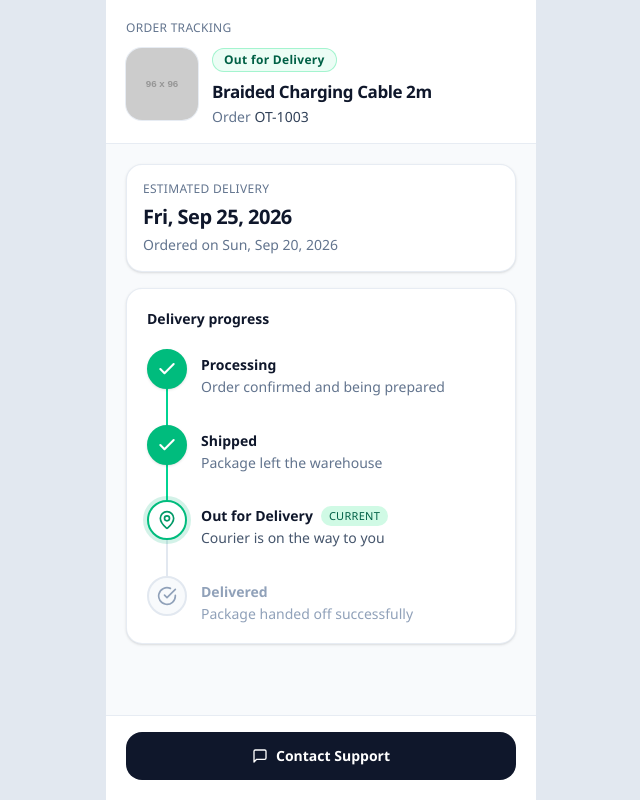
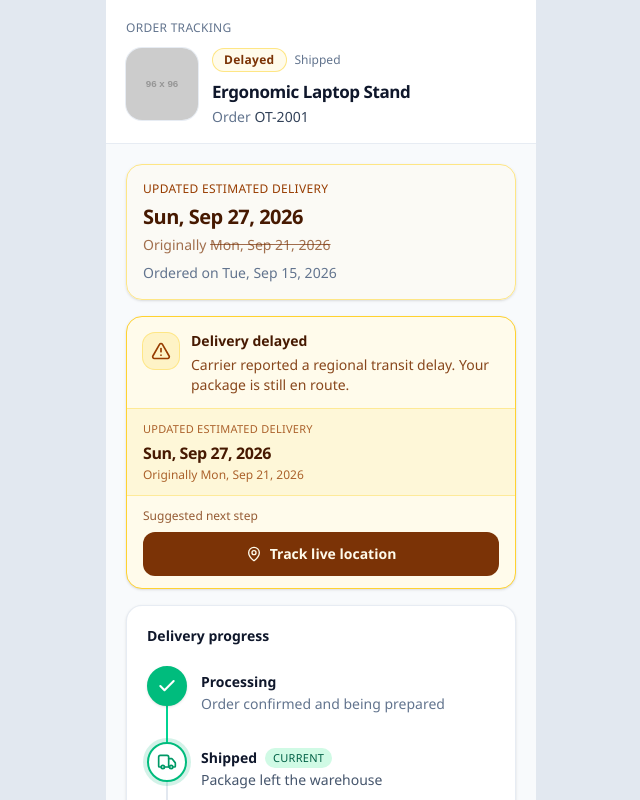
Before and after one commit to muddasirfaiyaj66/order-tracking-screen, a React (Vite) app: page / in a window 1280 px wide. Shown: the top 800 px of the page, without its empty margins (319-959 px from the left). Built offline with nearby package versions, Linux system fonts and the light colour scheme.

Commit message:
implement delayed order banner with revised ETA and next step

```diff
--- a/src/App.tsx
+++ b/src/App.tsx
@@ -1,12 +1,12 @@
 import { OrderTrackingErrorState } from './components/OrderTrackingErrorState'
 import { OrderTrackingScreen } from './components/OrderTrackingScreen'
 import { OrderTrackingSkeleton } from './components/OrderTrackingSkeleton'
-import { mockOrder } from './data/mockOrders'
+import { delayedMockOrder } from './data/mockOrders'
 import { useOrderTracking } from './hooks/useOrderTracking'
 
 function App() {
   const { status, order, errorMessage, reload } = useOrderTracking(
-    mockOrder.orderId,
+    delayedMockOrder.orderId,
   )
 
   if (status === 'loading') {
@@ -17,7 +17,7 @@ function App() {
     return (
       <OrderTrackingErrorState
         variant="error"
-        orderId={mockOrder.orderId}
+        orderId={delayedMockOrder.orderId}
         message={errorMessage ?? undefined}
         onRetry={reload}
       />
@@ -28,7 +28,7 @@ function App() {
     return (
       <OrderTrackingErrorState
         variant="empty"
-        orderId={mockOrder.orderId}
+        orderId={delayedMockOrder.orderId}
         message={errorMessage ?? undefined}
         onRetry={reload}
       />
--- /dev/null
+++ b/src/components/DelayedOrderBanner.tsx
@@ -0,0 +1,126 @@
+import type { DelayedNextStep, Order } from '../types/order'
+import { ContactSupportButton } from './ContactSupportButton'
+
+function formatDate(isoDate: string) {
+  return new Intl.DateTimeFormat(undefined, {
+    weekday: 'short',
+    month: 'short',
+    day: 'numeric',
+    year: 'numeric',
+  }).format(new Date(`${isoDate}T12:00:00`))
+}
+
+function WarningIcon({ className }: { className?: string }) {
+  return (
+    <svg
+      viewBox="0 0 24 24"
+      fill="none"
+      stroke="currentColor"
+      strokeWidth="2"
+      strokeLinecap="round"
+      strokeLinejoin="round"
+      className={className}
+      aria-hidden="true"
+    >
+      <path d="m21.73 18-8-14a2 2 0 0 0-3.48 0l-8 14A2 2 0 0 0 4 21h16a2 2 0 0 0 1.73-3" />
+      <path d="M12 9v4" />
+      <path d="M12 17h.01" />
+    </svg>
+  )
+}
+
+function MapPinIcon({ className }: { className?: string }) {
+  return (
+    <svg
+      viewBox="0 0 24 24"
+      fill="none"
+      stroke="currentColor"
+      strokeWidth="2"
+      strokeLinecap="round"
+      strokeLinejoin="round"
+      className={className}
+      aria-hidden="true"
+    >
+      <path d="M20 10c0 4.993-5.539 10.193-7.399 11.799a1 1 0 0 1-1.202 0C9.539 20.193 4 14.993 4 10a8 8 0 0 1 16 0" />
+      <circle cx="12" cy="10" r="3" />
+    </svg>
+  )
+}
+
+function resolveNextStep(order: Order): DelayedNextStep {
+  if (order.suggestedNextStep) return order.suggestedNextStep
+  if (order.status === 'Shipped' || order.status === 'Out for Delivery') {
+    return 'track_live_location'
+  }
+  return 'contact_support'
+}
+
+interface DelayedOrderBannerProps {
+  order: Order
+  onTrackLiveLocation?: () => void
+}
+
+export function DelayedOrderBanner({
+  order,
+  onTrackLiveLocation,
+}: DelayedOrderBannerProps) {
+  if (!order.isDelayed) return null
+
+  const originalDate =
+    order.originalEstimatedDeliveryDate ?? order.estimatedDeliveryDate
+  const updatedDate = order.estimatedDeliveryDate
+  const nextStep = resolveNextStep(order)
+  const reason =
+    order.delayReason ??
+    'Your package is running behind the original delivery window.'
+
+  return (
+    <section
+      className="overflow-hidden rounded-2xl border border-amber-300 bg-amber-50 shadow-sm"
+      role="status"
+      aria-label="Order delayed"
+    >
+      <div className="flex gap-3 px-4 py-3.5">
+        <div className="mt-0.5 flex size-9 shrink-0 items-center justify-center rounded-xl bg-amber-100 text-amber-800 ring-1 ring-amber-200">
+          <WarningIcon className="size-5" />
+        </div>
+        <div className="min-w-0 flex-1">
+          <p className="text-sm font-semibold text-amber-950">
+            Delivery delayed
+          </p>
+          <p className="mt-1 text-sm leading-snug text-amber-900/90">{reason}</p>
+        </div>
+      </div>
+
+      <div className="border-t border-amber-200/80 bg-amber-100/50 px-4 py-3">
+        <p className="text-[11px] font-medium tracking-wide text-amber-800/80 uppercase">
+          Updated estimated delivery
+        </p>
+        <p className="mt-1 text-base font-semibold tracking-tight text-amber-950">
+          {formatDate(updatedDate)}
+        </p>
+        <p className="mt-0.5 text-xs text-amber-800/80">
+          Originally {formatDate(originalDate)}
+        </p>
+      </div>
+
+      <div className="border-t border-amber-200/80 px-4 py-3">
+        <p className="mb-2 text-xs font-medium text-amber-900/80">
+          Suggested next step
+        </p>
+        {nextStep === 'track_live_location' ? (
+          <button
+            type="button"
+            onClick={onTrackLiveLocation}
+            className="flex w-full items-center justify-center gap-2 rounded-xl bg-amber-900 px-4 py-3 text-sm font-semibold text-amber-50 transition hover:bg-amber-950 active:scale-[0.99] focus-visible:outline-2 focus-visible:outline-offset-2 focus-visible:outline-amber-900"
+          >
+            <MapPinIcon className="size-4" />
+            Track live location
+          </button>
+        ) : (
+          <ContactSupportButton orderId={order.orderId} />
+        )}
+      </div>
+    </section>
+  )
+}
--- a/src/components/OrderTrackingScreen.tsx
+++ b/src/components/OrderTrackingScreen.tsx
@@ -1,5 +1,6 @@
 import type { Order } from '../types/order'
 import { ContactSupportButton } from './ContactSupportButton'
+import { DelayedOrderBanner } from './DelayedOrderBanner'
 import { OrderProgressStepper } from './OrderProgressStepper'
 import { StatusBadge } from './StatusBadge'
 import { TrackingScreenFrame } from './TrackingScreenFrame'
@@ -18,6 +19,9 @@ interface OrderTrackingScreenProps {
 }
 
 export function OrderTrackingScreen({ order }: OrderTrackingScreenProps) {
+  const showUpdatedEta =
+    order.isDelayed && Boolean(order.originalEstimatedDeliveryDate)
+
   return (
     <TrackingScreenFrame>
       <header className="border-b border-slate-200/80 bg-white px-5 pt-5 pb-4">
@@ -33,6 +37,11 @@ export function OrderTrackingScreen({ order }: OrderTrackingScreenProps) {
           <div className="min-w-0 flex-1">
             <div className="flex flex-wrap items-center gap-2">
               <StatusBadge status={order.status} isDelayed={order.isDelayed} />
+              {order.isDelayed && (
+                <span className="text-xs font-medium text-slate-500">
+                  {order.status}
+                </span>
+              )}
             </div>
             <h1 className="mt-2 text-[17px] leading-snug font-semibold tracking-tight text-slate-900">
               {order.productName}
@@ -45,30 +54,59 @@ export function OrderTrackingScreen({ order }: OrderTrackingScreenProps) {
       </header>
 
       <main className="flex flex-1 flex-col gap-4 px-5 py-5">
-        <section className="rounded-2xl border border-slate-200/80 bg-white px-4 py-4 shadow-sm">
-          <p className="text-xs font-medium tracking-wide text-slate-500 uppercase">
-            Estimated delivery
+        <section
+          className={`rounded-2xl border px-4 py-4 shadow-sm ${
+            order.isDelayed
+              ? 'border-amber-200 bg-amber-50/40'
+              : 'border-slate-200/80 bg-white'
+          }`}
+        >
+          <p
+            className={`text-xs font-medium tracking-wide uppercase ${
+              order.isDelayed ? 'text-amber-800' : 'text-slate-500'
+            }`}
+          >
+            {order.isDelayed ? 'Updated estimated delivery' : 'Estimated delivery'}
           </p>
-          <p className="mt-1.5 text-xl font-semibold tracking-tight text-slate-900">
+          <p
+            className={`mt-1.5 text-xl font-semibold tracking-tight ${
+              order.isDelayed ? 'text-amber-950' : 'text-slate-900'
+            }`}
+          >
             {formatDate(order.estimatedDeliveryDate)}
           </p>
-          <p className="mt-1 text-sm text-slate-500">
-            Ordered on {formatDate(order.orderDate)}
-          </p>
+          {showUpdatedEta ? (
+            <p className="mt-1 text-sm text-amber-900/70">
+              Originally{' '}
+              <span className="line-through">
+                {formatDate(order.originalEstimatedDeliveryDate!)}
+              </span>
+            </p>
+          ) : (
+            <p className="mt-1 text-sm text-slate-500">
+              Ordered on {formatDate(order.orderDate)}
+            </p>
+          )}
+          {order.isDelayed && (
+            <p className="mt-2 text-sm text-slate-500">
+              Ordered on {formatDate(order.orderDate)}
+            </p>
+          )}
         </section>
 
-        {(order.isDelayed ||
-          order.isDeliveredButNotReceived ||
-          order.isTrackingUnavailable) && (
+        {order.isDelayed && (
+          <DelayedOrderBanner
+            order={order}
+            onTrackLiveLocation={() => {
+              window.alert(
+                `Live location for ${order.orderId} would open here.`,
+              )
+            }}
+          />
+        )}
+
+        {(order.isDeliveredButNotReceived || order.isTrackingUnavailable) && (
           <div className="space-y-2">
-            {order.isDelayed && (
-              <p
-                className="rounded-2xl border border-amber-200 bg-amber-50 px-3.5 py-3 text-sm leading-snug text-amber-950"
-                role="status"
-              >
-                This order is delayed past the estimated delivery date.
-              </p>
-            )}
             {order.isDeliveredButNotReceived && (
               <p
                 className="rounded-2xl border border-rose-200 bg-rose-50 px-3.5 py-3 text-sm leading-snug text-rose-950"
--- a/src/data/mockOrders.ts
+++ b/src/data/mockOrders.ts
@@ -54,9 +54,14 @@ export const mockOrders: Order[] = [
     productName: 'Ergonomic Laptop Stand',
     productImage: 'https://placehold.co/96x96/fef3c7/92400e?text=Stand',
     status: 'Shipped',
-    estimatedDeliveryDate: '2026-09-21',
+    /** Revised ETA after delay */
+    estimatedDeliveryDate: '2026-09-27',
+    originalEstimatedDeliveryDate: '2026-09-21',
     orderDate: '2026-09-15',
     isDelayed: true,
+    delayReason:
+      'Carrier reported a regional transit delay. Your package is still en route.',
+    suggestedNextStep: 'track_live_location',
     isDeliveredButNotReceived: false,
     isTrackingUnavailable: false,
   },
@@ -86,3 +91,6 @@ export const mockOrders: Order[] = [
 
 /** Default order used by the tracking screen (happy-path: out for delivery). */
 export const mockOrder: Order = mockOrders[2]
+
+/** Delayed order sample for the delay edge-case screen. */
+export const delayedMockOrder: Order = mockOrders[4]
```
Also changed, not shown: src/types/order.ts (+10 -0 lines), 1 other file (tests, documents, lock files or other folders).
